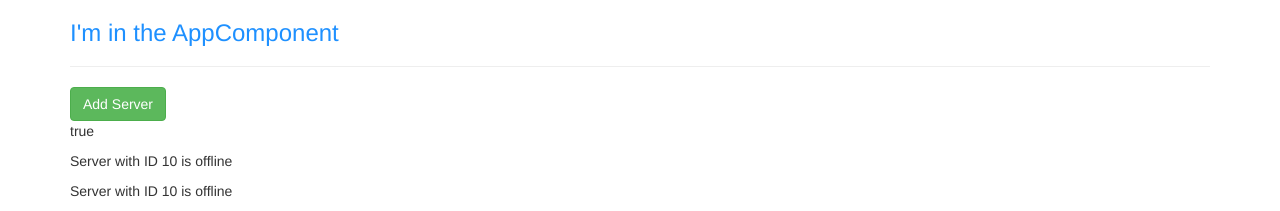
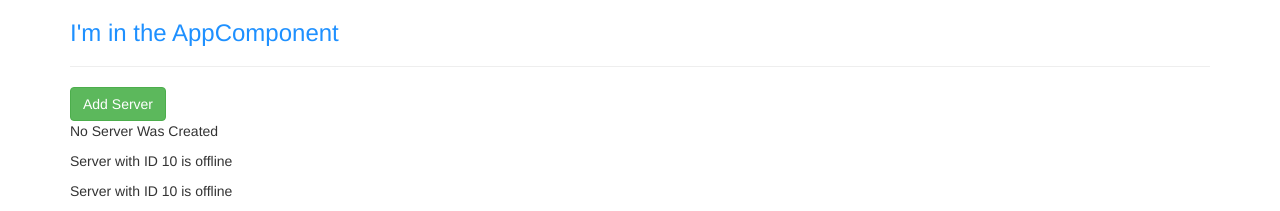
Before and after one commit to yousaiditchewie/my-first-app, an Angular app: page / in a window 1280 px wide. Shown: the top 211 px of the page. Built offline with nearby package versions, Linux system fonts and the light colour scheme.

Commit message:
event binding lesson

```diff
--- a/src/app/servers/servers.component.html
+++ b/src/app/servers/servers.component.html
@@ -1,6 +1,8 @@
 <button
  class="btn btn-success"
- [disabled]="!allowNewServer">Add Server</button>
- <p [innerText]="allowNewServer"></p>
+ [disabled]="!allowNewServer"
+ (click)="onCreateServer()">Add Server</button>
+ <p>{{ serverCreationStatus }}</p>
+ <!-- <p [innerText]="allowNewServer"></p> -->
 <app-server></app-server>
 <app-server></app-server>
--- a/src/app/servers/servers.component.ts
+++ b/src/app/servers/servers.component.ts
@@ -9,6 +9,7 @@
 })
 export class ServersComponent implements OnInit {
   allowNewServer = false;
+  serverCreationStatus =  'No Server Was Created';
   constructor() {
     setTimeout(() => {
       this.allowNewServer = true;
@@ -17,5 +18,7 @@
 
   ngOnInit() {
   }
-
+  onCreateServer() {
+    this.serverCreationStatus = 'Server Was Created';
+  }
 }
```
